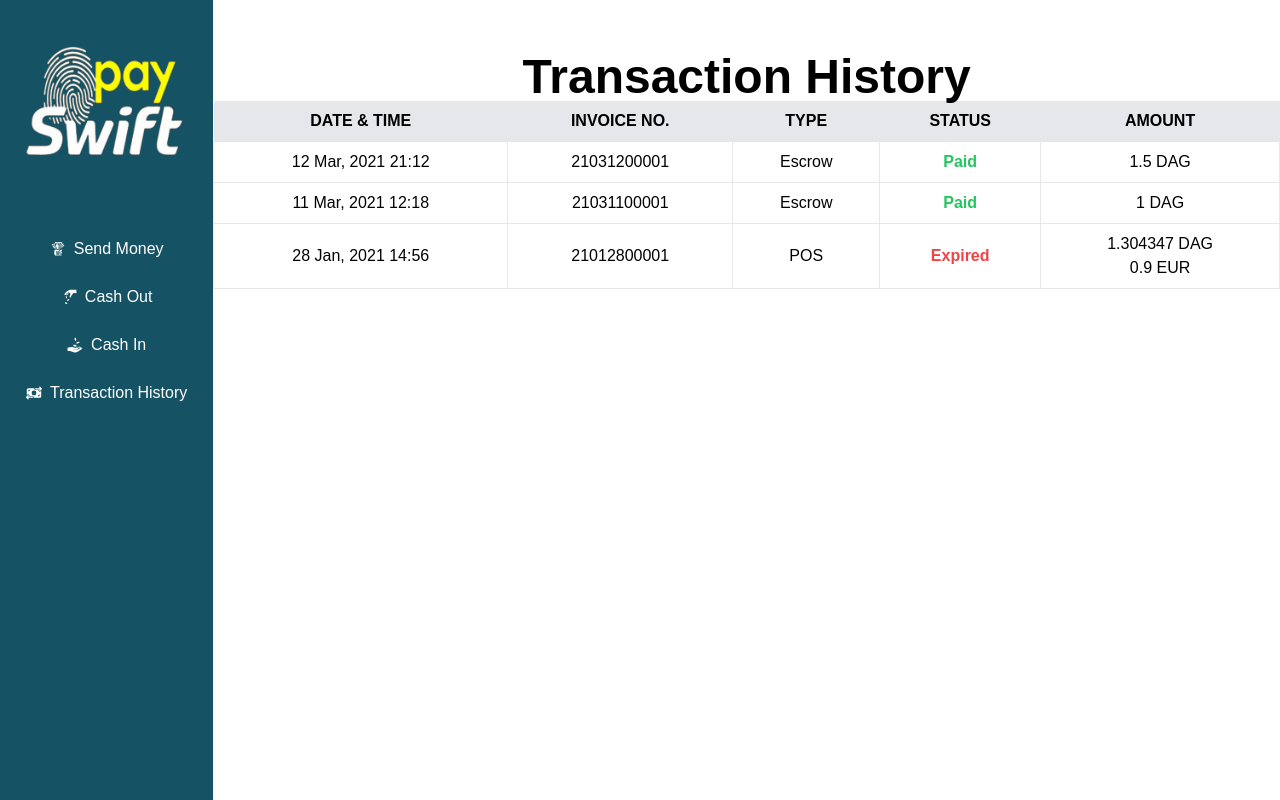
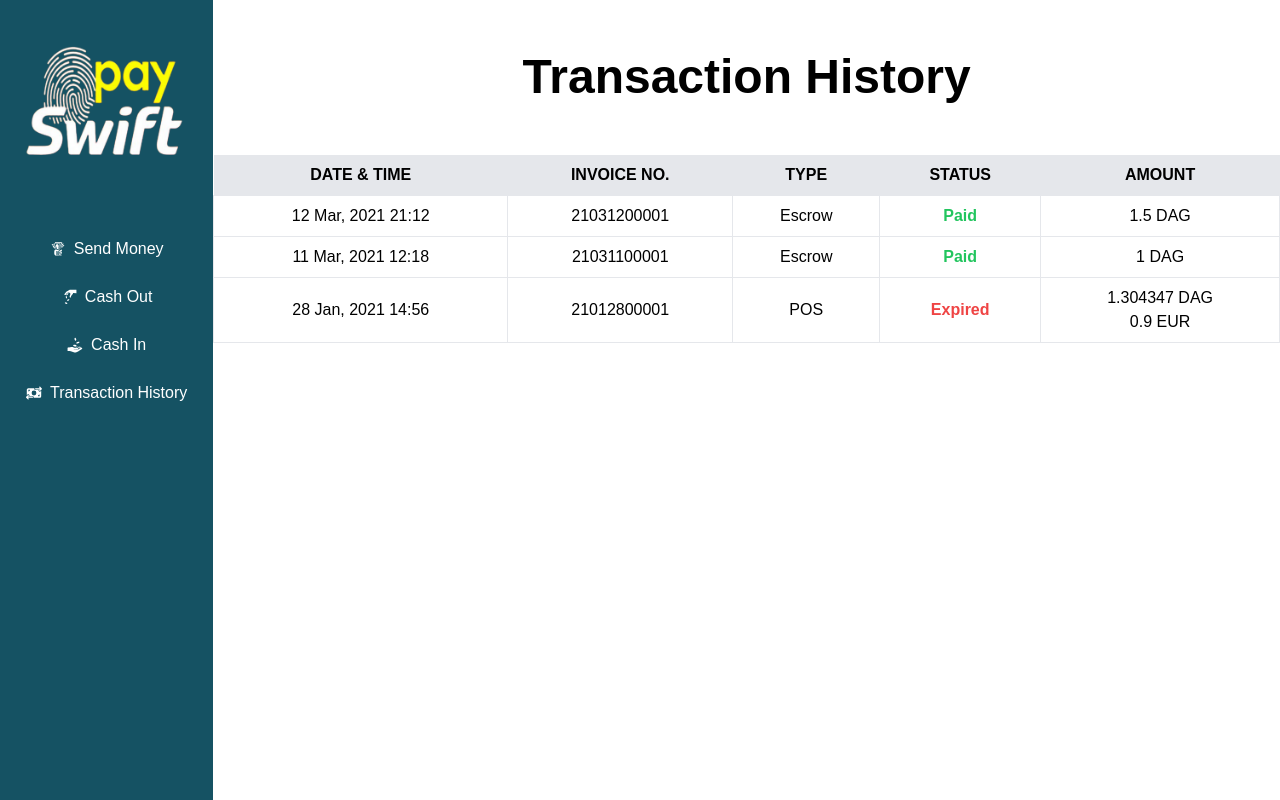
Before and after one commit to Md-Rashedul-Islam-Rajib/pay-swift, a React (Vite) app: page /transaction-history in a window 1280 px wide. Built offline with nearby package versions, Linux system fonts and the light colour scheme.

Commit message:
transaction history page modified

```diff
--- a/src/pages/TransactionHistory.jsx
+++ b/src/pages/TransactionHistory.jsx
@@ -7,7 +7,7 @@ const TransactionHistory = () => {
             <h1 className="font-bold text-2xl md:text-5xl text-center">Transaction History</h1>
             </div>
             <div>
-            <table className="w-full table-auto">
+            <table className="w-full table-auto mt-[5%]">
       <thead className="bg-gray-200">
         <tr>
           <th className="px-4 py-2">DATE & TIME</th>
```
